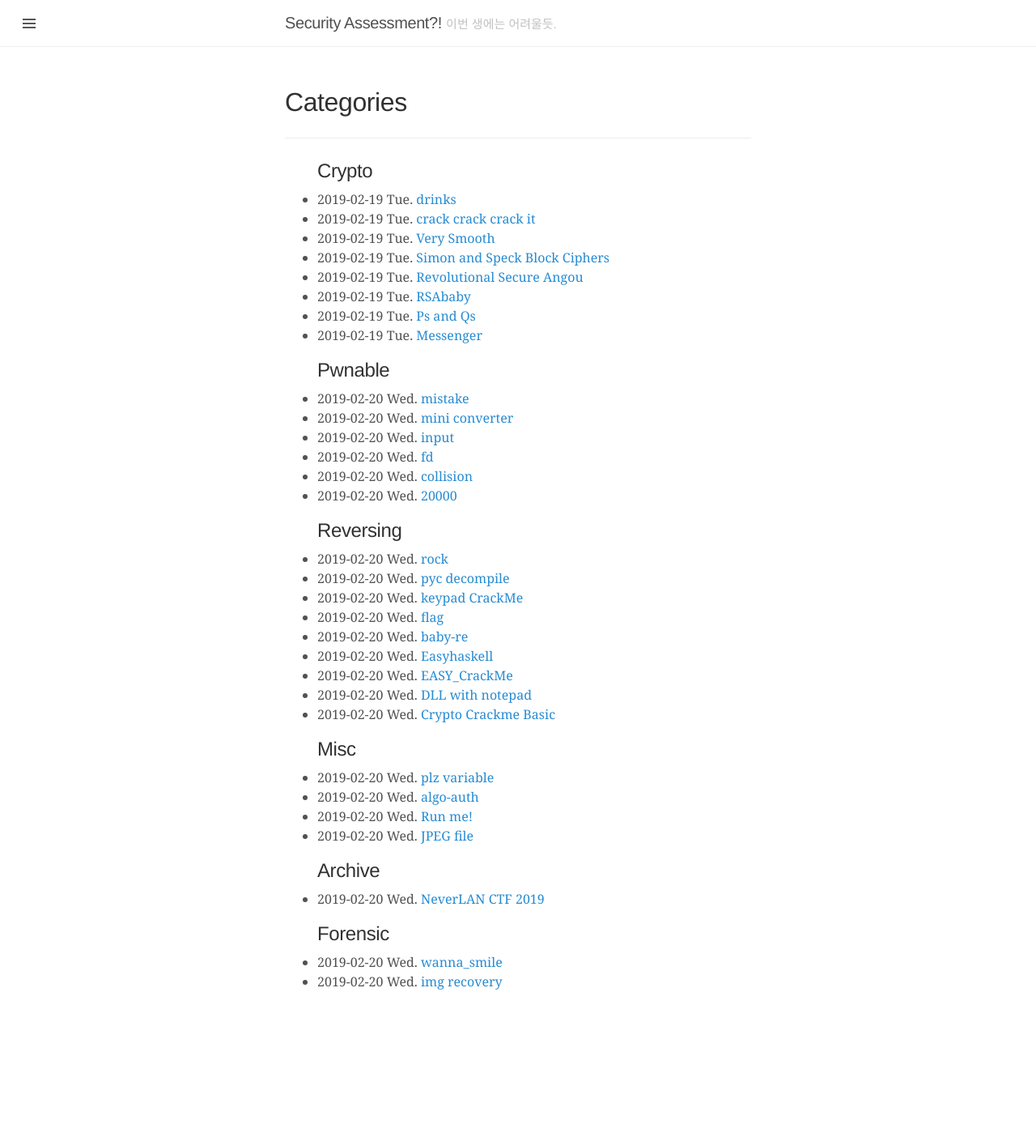
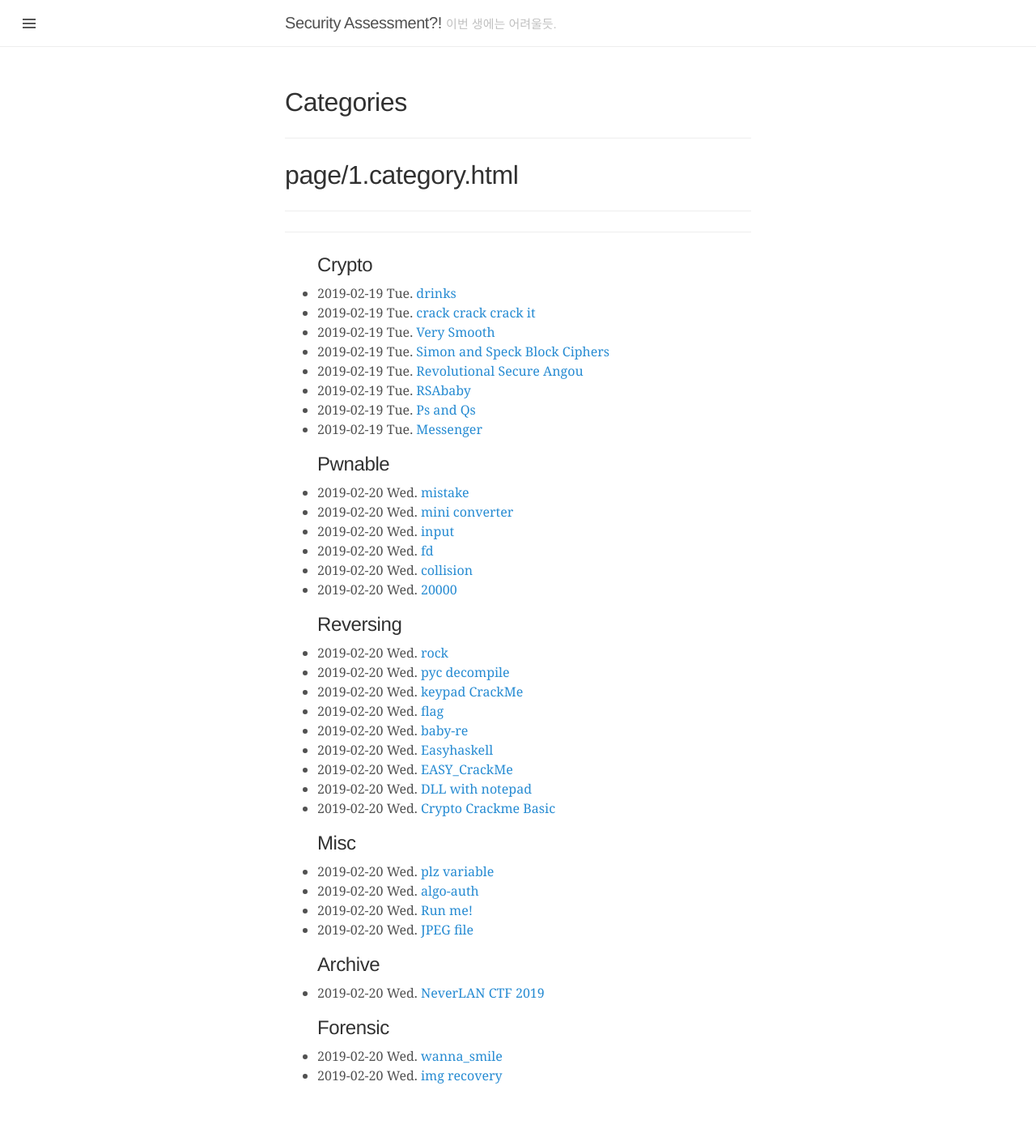
Before and after one commit to JisoonPark/writeup, a Jekyll site: the page built from page/1.category.html, in a window 1280 px wide. Shown: the whole page at 81% size. Built offline with Jekyll 4.4.1, drawn with Linux system fonts in a browser that asks for light colours; some web fonts are replaced; before the commit the page ends 1288 px from its top, so only the background shows below that.

Commit message:
Update 1.category.html

```diff
--- a/page/1.category.html
+++ b/page/1.category.html
@@ -8,6 +8,10 @@ type: page
 <div class="page clearfix">
   <div class="left">
     <h1>{{page.title}}</h1>
+    <hr>
+    <h1>{{page.path}}</h1>
+    <hr>
+    <h1>{{page.rul}}</h1>
     <hr>
     <ul>
       {% for category in site.categories %}
```
